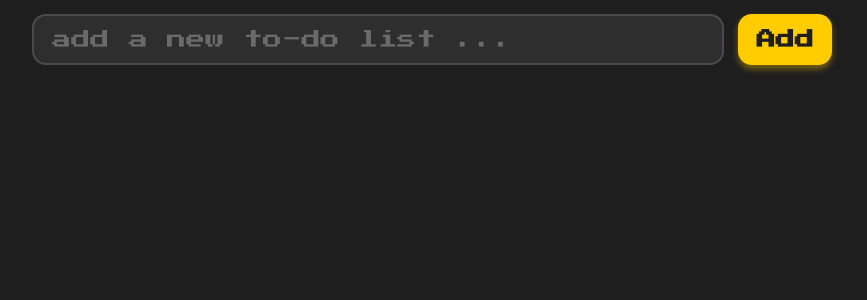
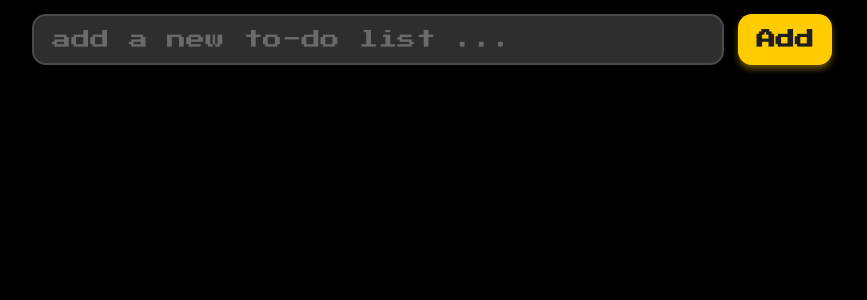
Before and after one commit to linnkhant07/react-todolist-app, a React (Vite) app: page / in a window 1280 px wide. Shown: the top 300 px of the page, without its empty margins (208-1075 px from the left). Built offline with nearby package versions, Linux system fonts and the light colour scheme.

Commit message:
changed background color

```diff
--- a/src/index.css
+++ b/src/index.css
@@ -11,7 +11,7 @@
   display: flex;
   flex-direction: column;
   padding: 14px;
-  background: #1e1e1e;
+  background: #000000;
   gap: 14px;
 }
 
```
